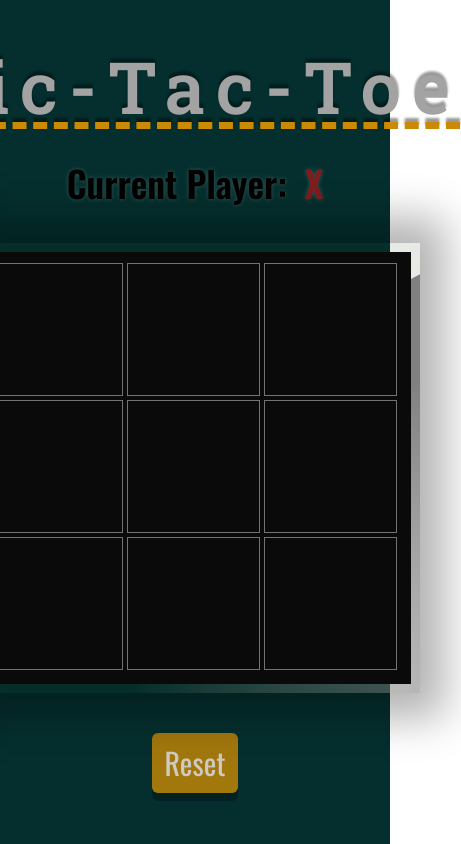
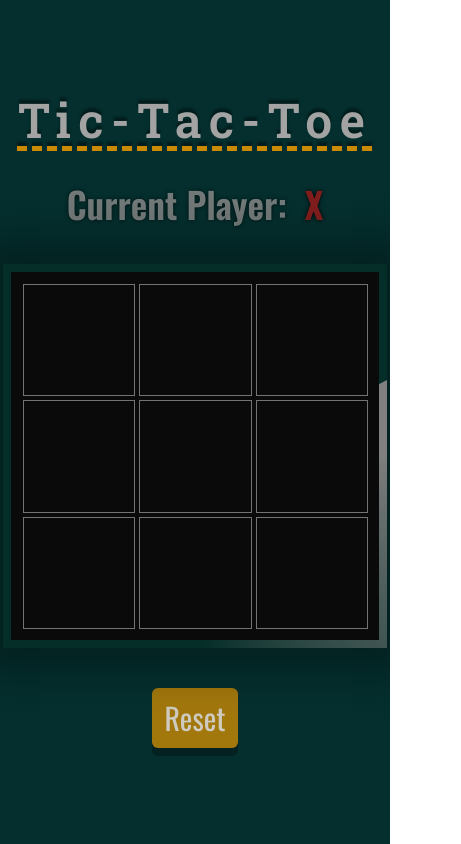
Before and after one commit to raidel-a/tic-tac-toe, a Next.js app: page / in a window 390 px wide. Shown: the whole page, 461 px wide, since content can reach past the window. Built offline with nearby package versions, Linux system fonts and the light colour scheme.

Commit message:
Update styling and layout in index.tsx

```diff
--- a/pages/index.tsx
+++ b/pages/index.tsx
@@ -66,20 +66,20 @@ export default function Home() {
 
   return (
     <main
-      className={`${robotoSlab.className} flex min-h-screen justify-center bg-teal-950`}
+      className={`${robotoSlab.className} min-w-screen flex min-h-screen justify-center bg-teal-950`}
     >
       <div className="grid items-center">
         <div className="flex flex-col items-center space-y-10">
           <h1
-            className={`typewriter font-semibold underline drop-shadow-[0_-4px_1px_rgba(0,0,0,0.4)] ${
+            className={`typewriter font-semibold underline drop-shadow-[0_-4px_1px_rgba(0,0,0,0.4)] text-5xl md:text-7xl text-neutral-400 decoration-yellow-600 underline-offset-8 ${
               gameOver ? 'decoration-solid' : 'decoration-dashed'
-            } text-7xl text-neutral-400 decoration-yellow-600 underline-offset-8`}
+            } `}
           >
             Tic-Tac-Toe
           </h1>
           {!gameOver ? (
             <div
-              className={`text-4xl ${oswald.className} font-semibold drop-shadow-[0_0_2px_rgba(255,255,255,0.2)]`}
+              className={`text-4xl ${oswald.className} font-semibold text-neutral-400/70 drop-shadow-[0_0_2px_rgba(0,0,0,1)]`}
             >
               Current Player: &nbsp;
               <span
@@ -92,13 +92,13 @@ export default function Home() {
             </div>
           ) : (
             <div
-              className={`text-4xl ${oswald.className} font-semibold drop-shadow-[0_0_2px_rgba(255,255,255,0.2)]`}
+              className={`text-4xl ${oswald.className} font-semibold text-neutral-400/70 drop-shadow-[0_0_2px_rgba(0,0,0,1)]`}
             >
               {message}
             </div>
           )}
 
-          <div className="box shadow-cust relative h-[450px] w-[450px] overflow-hidden bg-lime-950/10">
+          <div className="box shadow-cust relative h-96 w-96 overflow-hidden bg-lime-950/10">
             <div className="relative z-10 m-3 grid h-[94%] w-[94%] grid-cols-3 grid-rows-3 gap-1 p-2">
               {board.map((value, index) => (
                 <div
--- a/styles/globals.css
+++ b/styles/globals.css
@@ -29,7 +29,7 @@
     @apply border border-neutral-500 p-6 hover:border-white hover:bg-blue-500/0;
   }
   .winning-tile {
-    @apply bg-emerald-500/40;
+    @apply bg-teal-950;
   }
 
   .disabled-tile {
```
